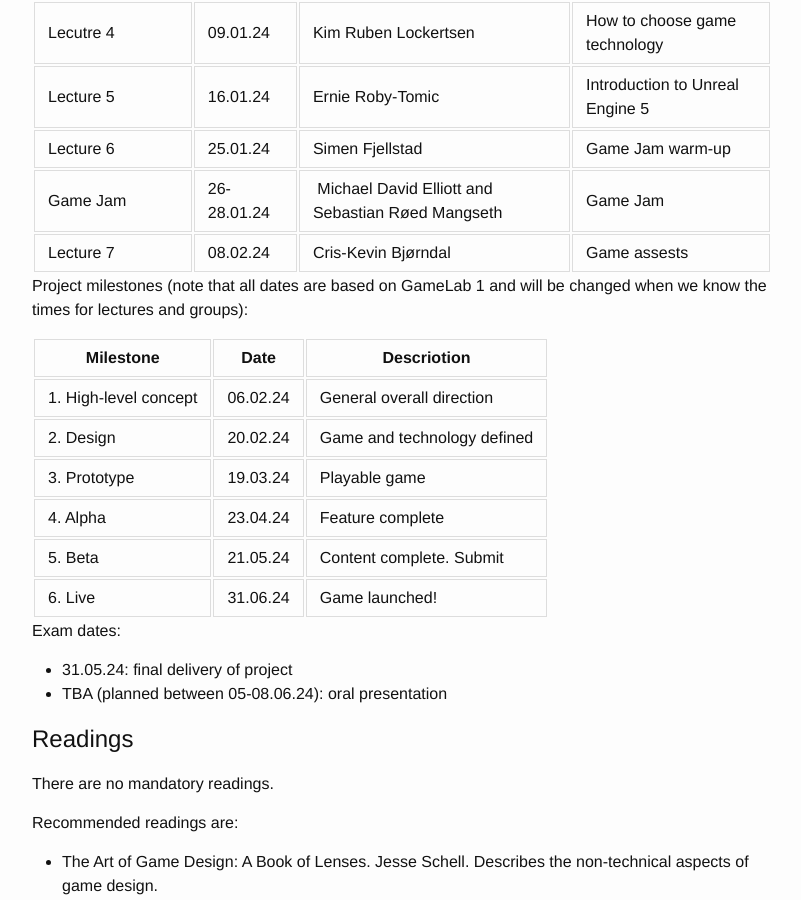
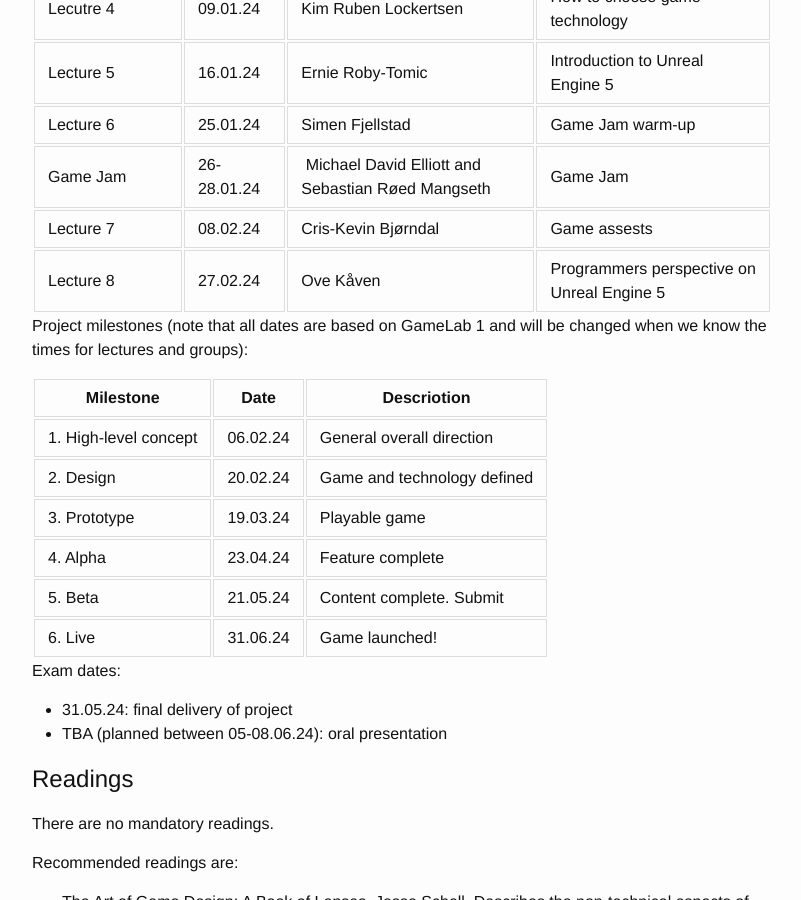
Before and after one commit to uit-gamelab-s24/uit-gamelab-s24.github.io, a Jekyll site: the page built from index.md, in a window 1280 px wide and 900 px high, scrolled down 1807 px. Shown: the whole window, without its empty margins (238-1039 px from the left). Built offline with Jekyll 4.4.1, drawn with Linux system fonts in a browser that asks for light colours; our own code applies the rules of GitHub Pages for plain Markdown files.

Commit message:
Update index.md

```diff
--- a/index.md
+++ b/index.md
@@ -59,6 +59,7 @@ For the grade the project counts 80% and a presentation of the project (20%).
 | Lecture 6                | 25.01.24  | Simen Fjellstad   | Game Jam warm-up |
 | Game Jam                 | 26-28.01.24 | Michael David Elliott and  Sebastian Røed Mangseth | Game Jam |
 | Lecture 7                | 08.02.24  | Cris-Kevin Bjørndal | Game assests |
+| Lecture 8                | 27.02.24  | Ove Kåven           | Programmers perspective on Unreal Engine 5 |
 
 Project milestones (note that all dates are based on GameLab 1 and will be changed when we know the times for lectures and  groups):
 
```
